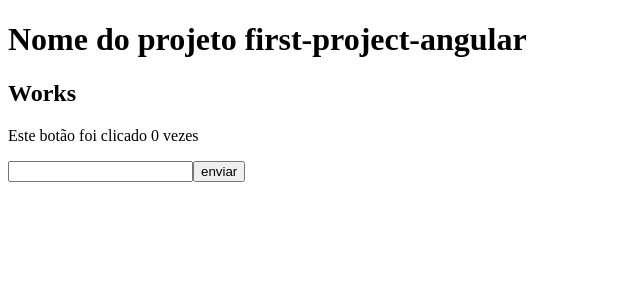
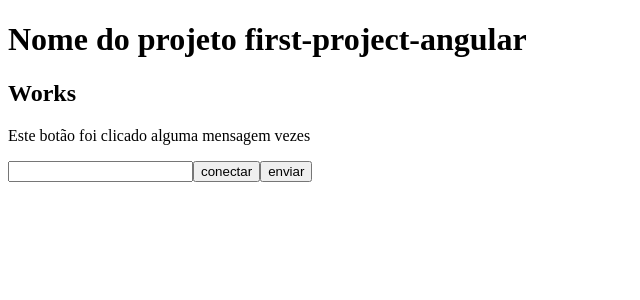
Before and after one commit to ValentePG/frontendapp, an Angular app: page / in a window 1280 px wide. Shown: the top 300 px of the page, without its empty margins (0-640 px from the left). Built offline with nearby package versions, Linux system fonts and the light colour scheme.

Commit message:
conexão websocket

```diff
--- a/src/app/components/first-component/first-component.component.html
+++ b/src/app/components/first-component/first-component.component.html
@@ -2,4 +2,5 @@
 
 <p>Este botão foi clicado {{ contador }} vezes</p>
 <input type="text" name="teste" id="teste">
-<button type="submit" (click)="quandoClicado()">enviar</button>
+<button type="submit" (click)="quandoClicado()">conectar</button>
+<button type="submit">enviar</button>
--- a/src/app/components/first-component/first-component.component.ts
+++ b/src/app/components/first-component/first-component.component.ts
@@ -7,7 +7,7 @@ import { Component, Inject } from '@angular/core';
   styleUrl: './first-component.component.css',
 })
 export class FirstComponentComponent {
-  contador = 0;
+  contador = 'alguma mensagem';
 
   handleSocketError(error: any) {
     console.error('Erro no websocket:', error);
@@ -17,20 +17,32 @@ export class FirstComponentComponent {
     console.log('Websocket fechado.');
   }
 
-  handleSocketOpen() {
+  handleSocketOpen(socket: WebSocket) {
     console.log('Websocket conectado.');
+    socket.send(this.contador);
   }
 
   quandoClicado() {
-    // const socket: WebSocket = new WebSocket('ws://localhost:8080/teste');
+    let socket = new WebSocket('ws://localhost:8080/teste');
+    socket.onopen = (event) => {
+      this.handleSocketOpen(socket);
+    };
     // socket.addEventListener('open', this.handleSocketOpen);
+    socket.onerror = (error) => {
+      this.handleSocketError(error);
+    };
     // socket.addEventListener('error', this.handleSocketError);
+    socket.onclose = (event) => {
+      this.handleSocketClose();
+    };
     // socket.addEventListener('close', this.handleSocketClose);
-    // socket.onmessage = (event) => {
-    //   console.log(event.data);
-    //   this.contador += event.data;
-    // };
+    socket.onmessage = (event) => {
+      console.log(event.data);
+      this.contador += event.data;
+    };
 
-    this.contador += 1;
+    // this.contador = '';
+
+    // this.contador += 1;
   }
 }
```
